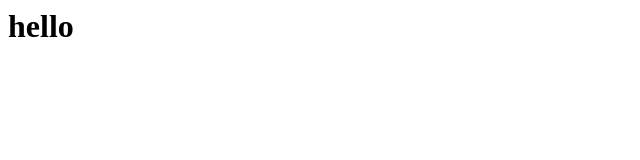
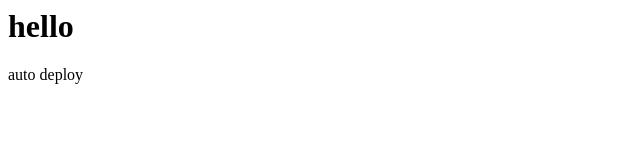
Before and after one commit to opsttan/my-site-github, a plain HTML site: page index.html in a window 1280 px wide. Shown: the full height of the page, 0-640 px from the left. Drawn offline with Linux system fonts and the light colour scheme.

Commit message:
for auto deploy test

```diff
--- a/index.html
+++ b/index.html
@@ -1,5 +1,6 @@
 <html>
 <body>
 <h1>hello</h1>
+<p>auto deploy</p>
 </body>
 </html>
```
